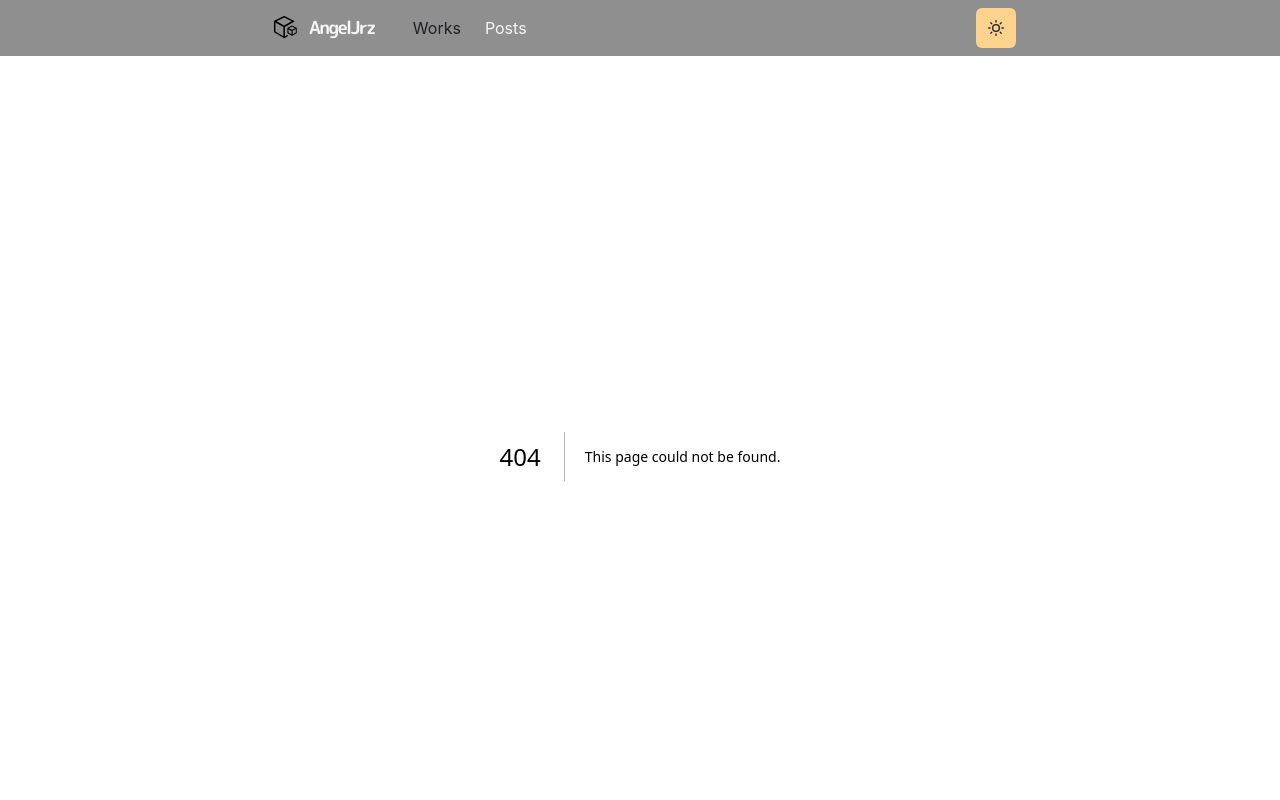
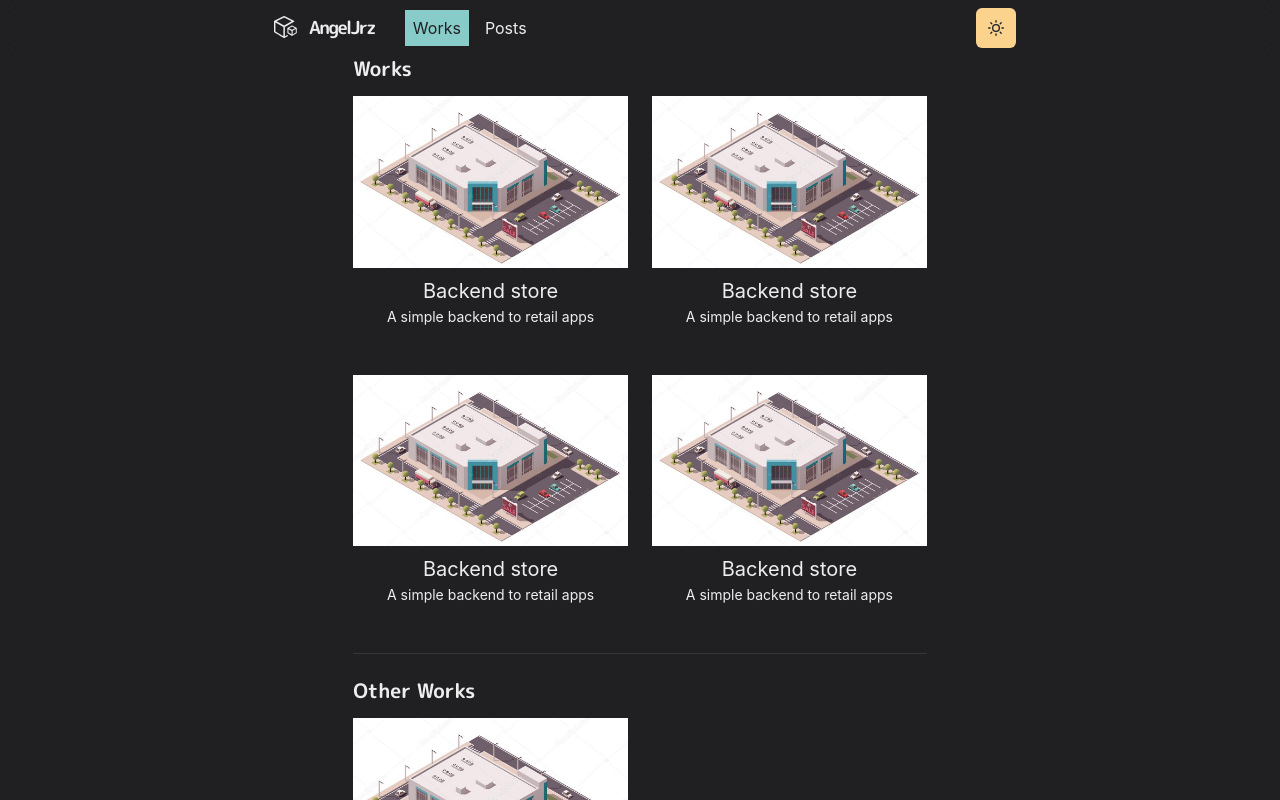
Before and after one commit to AngelJrz/My-portfolio, a Next.js app: page /works in a window 1280 px wide. Before the commit this address had no page. Shown: the top 800 px of the page. Built offline with nearby package versions, Linux system fonts and the light colour scheme.

Commit message:
Works page added

```diff
--- /dev/null
+++ b/components/grid-item.js
@@ -0,0 +1,47 @@
+import NextLink from 'next/link'
+import  Image  from 'next/image'
+import { Box, Text, LinkBox, LinkOverlay } from '@chakra-ui/react'
+import { Global } from '@emotion/react'
+
+export const GridItem = ({ children, href, title, thumbnail}) => (
+	<Box w="100%" align="center">
+		<LinkBox cursor="pointer">
+			<Image
+				src={thumbnail}
+				alt={title}
+				className="grid-item-thumbnail"
+				placeholder="blur"
+				loading="lazy"
+			/>
+			<LinkOverlay href={href} target="_blank">
+				<Text mt={2}>{title}</Text>
+			</LinkOverlay>
+			<Text fontSize={14}>{children}</Text>
+		</LinkBox>
+	</Box>
+)
+
+export const WorkGridItem = ({ children, id, title, thumbnail }) => (
+	<Box w="100%" align="center">
+		<NextLink href={`/works/${id}`}>
+			<LinkBox cursor="pointer">
+				<Image src={thumbnail} alt={title} className="grid-item-thumbnail" placeholder="blur" />
+				<LinkOverlay href={`/works/${id}`}>
+					<Text mt={2} fontSize={20}>
+						{title}
+					</Text>
+				</LinkOverlay>
+				<Text fontSize={14}>{children}</Text>
+			</LinkBox>
+		</NextLink>
+	</Box>
+)
+
+export const GridItemStyle = () => (
+	<Global styles={`
+		.grid-item-thumbnail {
+		border-radius: 12px;
+		}
+	`}
+	/>
+)
--- a/components/navbar.js
+++ b/components/navbar.js
@@ -26,7 +26,7 @@ const LinkItem = ({href, path, children}) => {
 		<Nextlink href={href}>
 			<Link
 				p={2}
-				bg={active ? 'glassTeal' : undefined}
+				bg={active ? 'grassTeal' : undefined}
 				color={active ? '#202023' : inactiveColor}
 			>
 				{children}
--- /dev/null
+++ b/pages/works.js
@@ -0,0 +1,59 @@
+import { Container, Heading, SimpleGrid, Divider } from '@chakra-ui/react'
+import Section from '../components/section'
+import { WorkGridItem } from '../components/grid-item'
+import backendstorelogo from '../public/images/backendstorelogo.jpg'
+
+const Works = () => {
+	return(
+		<Container>
+			<Heading as="h3" fontSize={20} mb={4}>
+				Works
+			</Heading>
+
+			<SimpleGrid columns={[1,1,2]} gap={6}>
+
+				<Section delay={0.1}>
+					<WorkGridItem id="backend" title="Backend store" thumbnail={backendstorelogo}>
+						A simple backend to retail apps
+						</WorkGridItem>
+				</Section>
+
+				<Section delay={0.2}>
+					<WorkGridItem id="backend" title="Backend store" thumbnail={backendstorelogo}>
+						A simple backend to retail apps
+						</WorkGridItem>
+				</Section>
+
+				<Section delay={0.3}>
+					<WorkGridItem id="backend" title="Backend store" thumbnail={backendstorelogo}>
+						A simple backend to retail apps
+						</WorkGridItem>
+				</Section>
+
+				<Section delay={0.4}>
+					<WorkGridItem id="backend" title="Backend store" thumbnail={backendstorelogo}>
+						A simple backend to retail apps
+						</WorkGridItem>
+				</Section>
+
+			</SimpleGrid>
+
+			<Divider my={6}/>
+
+			<Heading as="h3" fontSize={20} mb={4}>
+			Other Works
+			</Heading>
+
+			<SimpleGrid columns={[1,1,2]} gap={6}>
+				<Section delay={0.5}>
+					<WorkGridItem id="backend" title="Backend store" thumbnail={backendstorelogo}>
+						A simple backend to retail apps
+						</WorkGridItem>
+				</Section>
+			</SimpleGrid>
+
+		</Container>
+	)
+}
+
+export default Works
```
Also changed, not shown: public/images/backendstorelogo.jpg (added).
